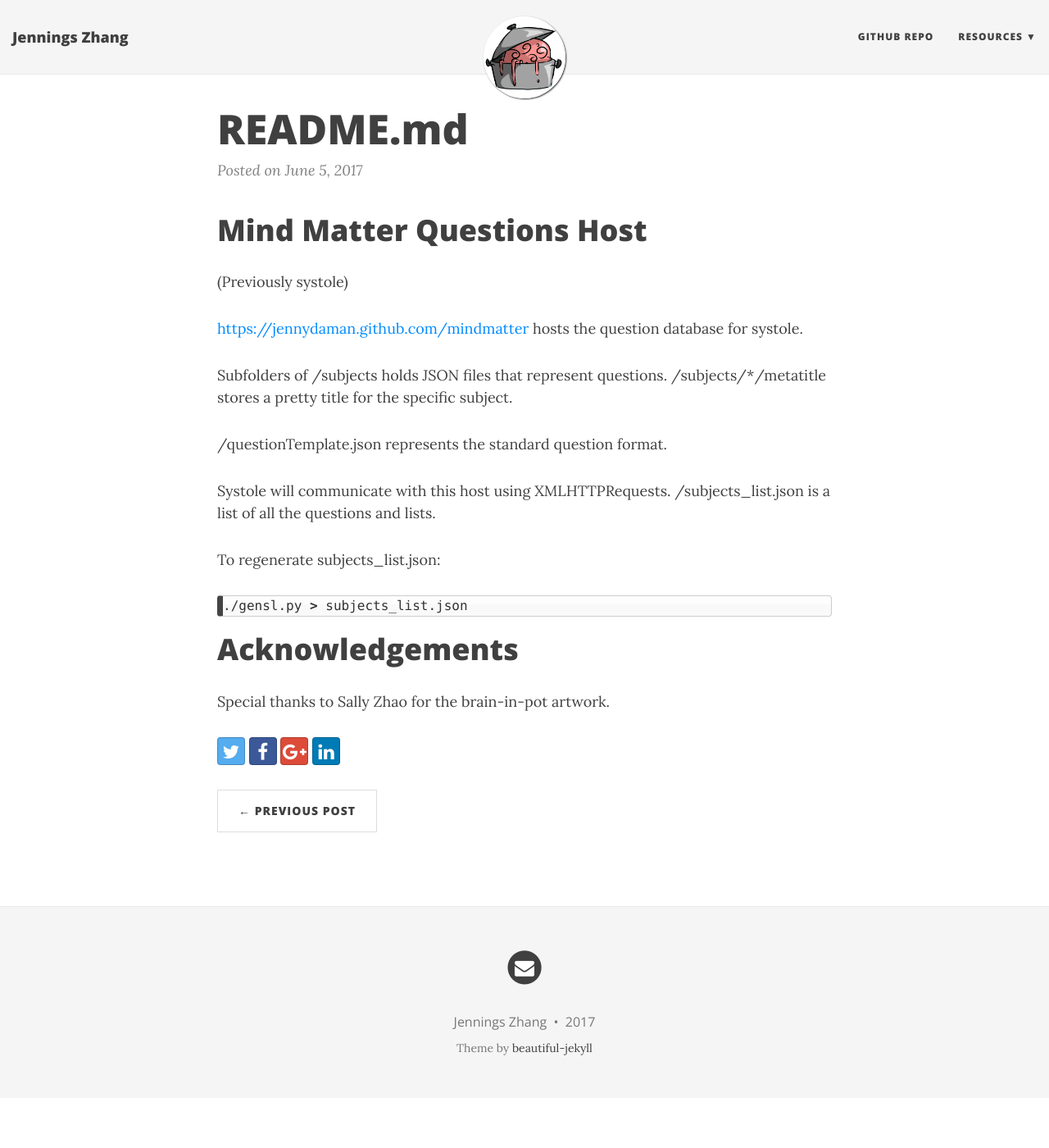
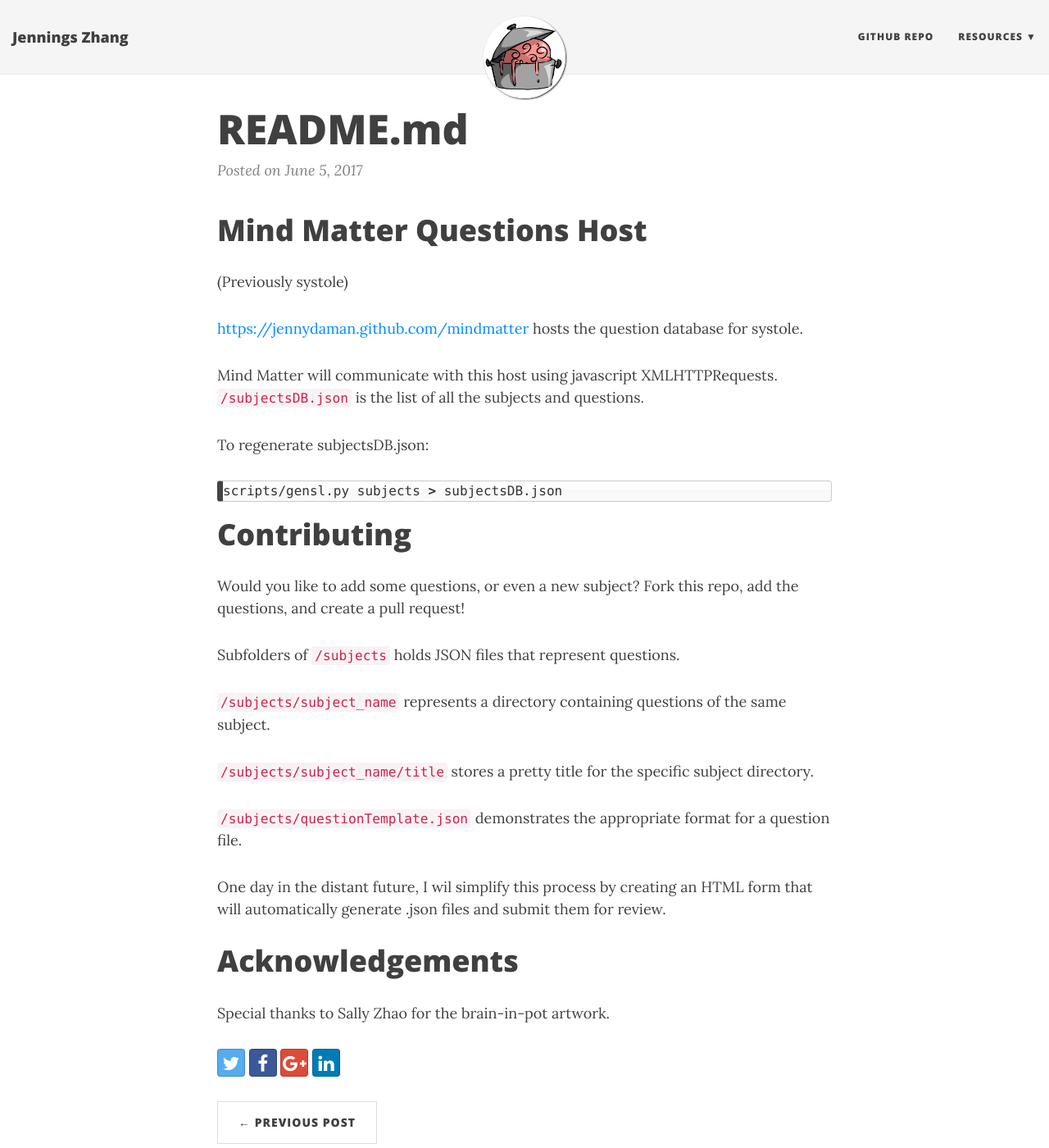
Before and after one commit to jennydaman/mindmatter, a Jekyll site: the page built from _posts/2017-06-05-README.md, in a window 1280 px wide and 1400 px high. Shown: the whole window at 82% size. Built offline with Jekyll 4.4.1, drawn with Linux system fonts in a browser that asks for light colours; nearby versions of some CDN libraries.

Commit message:
Fix gensl.py

````diff
--- a/_posts/2017-06-05-README.md
+++ b/_posts/2017-06-05-README.md
@@ -9,18 +9,28 @@ title: README.md
 
 [https://jennydaman.github.com/mindmatter](https://jennydaman.github.com/mindmatter) hosts the question database for systole.
 
-Subfolders of /subjects holds JSON files that represent questions.
-/subjects/*/metatitle stores a pretty title for the specific subject.
+Mind Matter will communicate with this host using javascript XMLHTTPRequests.
+`/subjectsDB.json` is the list of all the subjects and questions.
 
-/questionTemplate.json represents the standard question format.
+To regenerate subjectsDB.json:
+```shell
+scripts/gensl.py subjects > subjectsDB.json
+```
 
-Systole will communicate with this host using XMLHTTPRequests.
-/subjects_list.json is a list of all the questions and lists.
+# Contributing
 
-To regenerate subjects_list.json:
-```shell
-./gensl.py > subjects_list.json
-```
+Would you like to add some questions, or even a new subject? Fork this repo, add the questions, and create a pull request!
+
+Subfolders of `/subjects` holds JSON files that represent questions.
+
+`/subjects/subject_name` represents a directory containing questions of the same subject.
+
+`/subjects/subject_name/title` stores a pretty title for the specific subject directory.
+
+`/subjects/questionTemplate.json` demonstrates the appropriate format for a question file.
+
+
+One day in the distant future, I wil simplify this process by creating an HTML form that will automatically generate .json files and submit them for review.
 
 # Acknowledgements
 
````
Also changed, not shown: TODO.md (added, +3 -0 lines), scripts/gensl.py (renamed from gensl.py, +4 -4 lines), img/penguin_motivation.png (deleted), subjectsDB.json (renamed from subjects_list.json).
